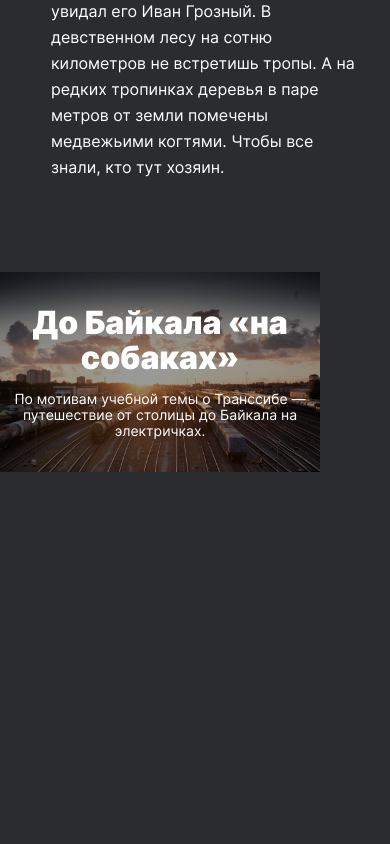
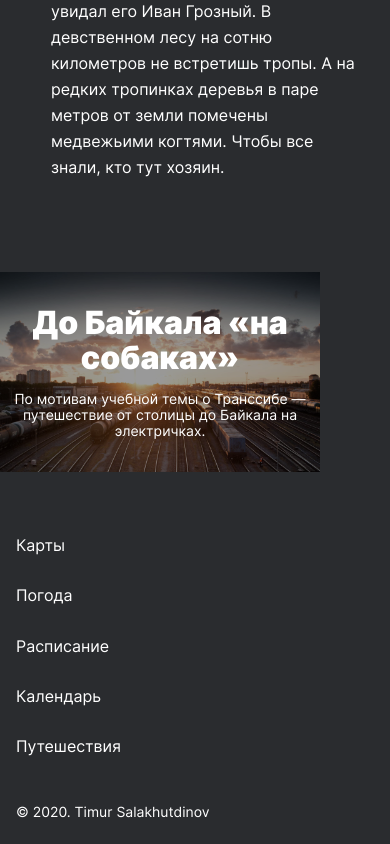
Before and after one commit to timuritodev/russian-travel, a plain HTML site: page index.html in a window 390 px wide. Shown: the part 9110-9954 px from the top of the page. Before the commit the page ends 9646 px from the top, so only its background shows below. Drawn offline with Linux system fonts and the light colour scheme.

Commit message:
footer 2

```diff
--- a/blocks/footer/__copyright/footer__copyright.css
+++ b/blocks/footer/__copyright/footer__copyright.css
@@ -4,3 +4,17 @@
     font-weight: 400;
     line-height: 16px;
 }
+
+@media screen and ( max-width:1279px) {
+    .footer__copyright {}
+}
+
+@media screen and ( max-width:1023px) {
+    .footer__copyright {}
+}
+
+@media screen and ( max-width:767px) {
+    .footer__copyright {
+        margin: 48px 0 24px 0;
+    }
+}
--- a/blocks/footer/__links/footer__links.css
+++ b/blocks/footer/__links/footer__links.css
@@ -6,3 +6,19 @@
     padding: 0;
     gap: 18px;
 }
+
+@media screen and ( max-width:1279px) {
+    .footer__links {}
+}
+
+@media screen and ( max-width:1023px) {
+    .footer__links {}
+}
+
+@media screen and ( max-width:767px) {
+    .footer__links {
+        grid-template-rows: repeat(5, 1fr);
+        grid-template-columns: 0;
+        gap: 32px;
+    }
+}
--- a/blocks/footer/footer.css
+++ b/blocks/footer/footer.css
@@ -4,3 +4,24 @@
     flex-direction: row;
     justify-content: space-between;
 }
+
+@media screen and ( max-width:1279px) {
+    .footer {
+        margin: 0 0 24px 48px;
+    }
+}
+
+@media screen and ( max-width:1023px) {
+    .footer {
+        margin: 0 0 24px 24px;
+        max-width: 720px;
+    }
+}
+
+@media screen and ( max-width:767px) {
+    .footer {
+        display: flex;
+        flex-direction: column;
+        margin: 0 0 0 16px;
+    }
+}
```
Also changed, not shown: index.html (+0 -2 lines).
